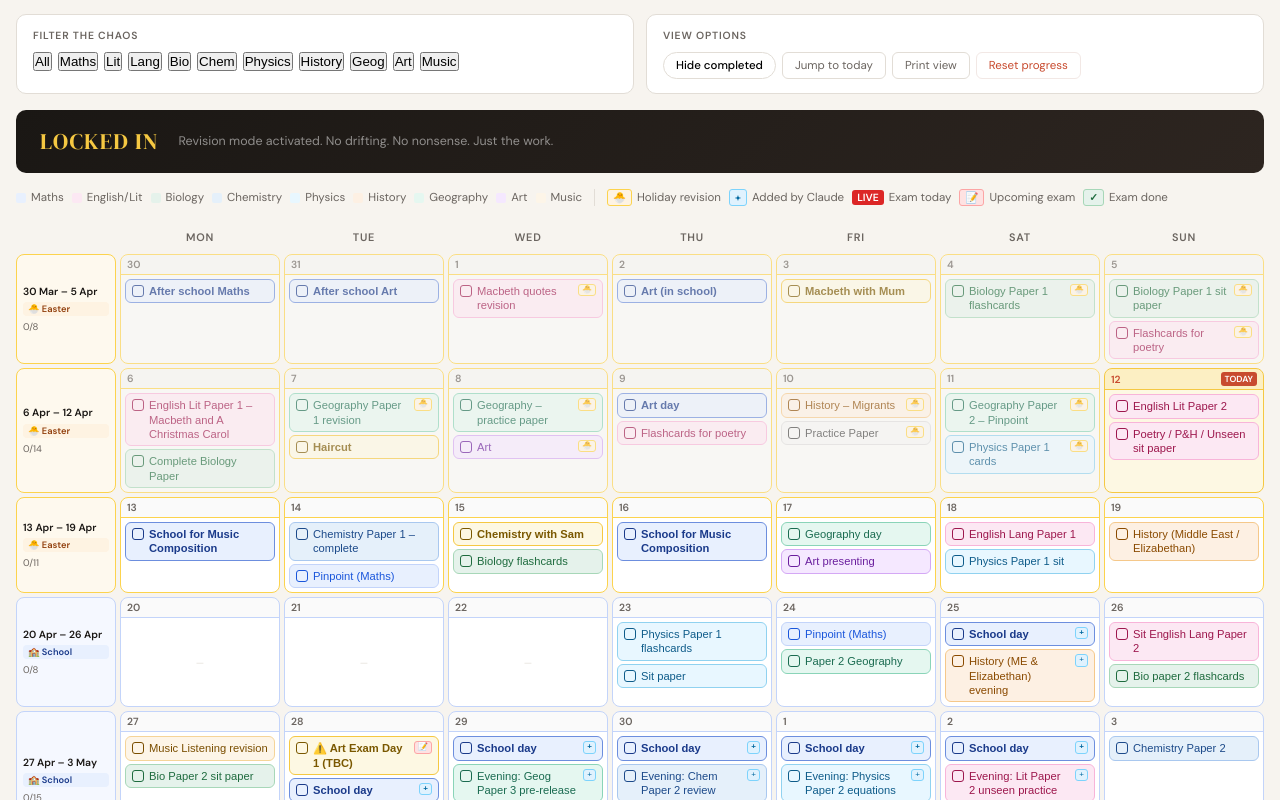
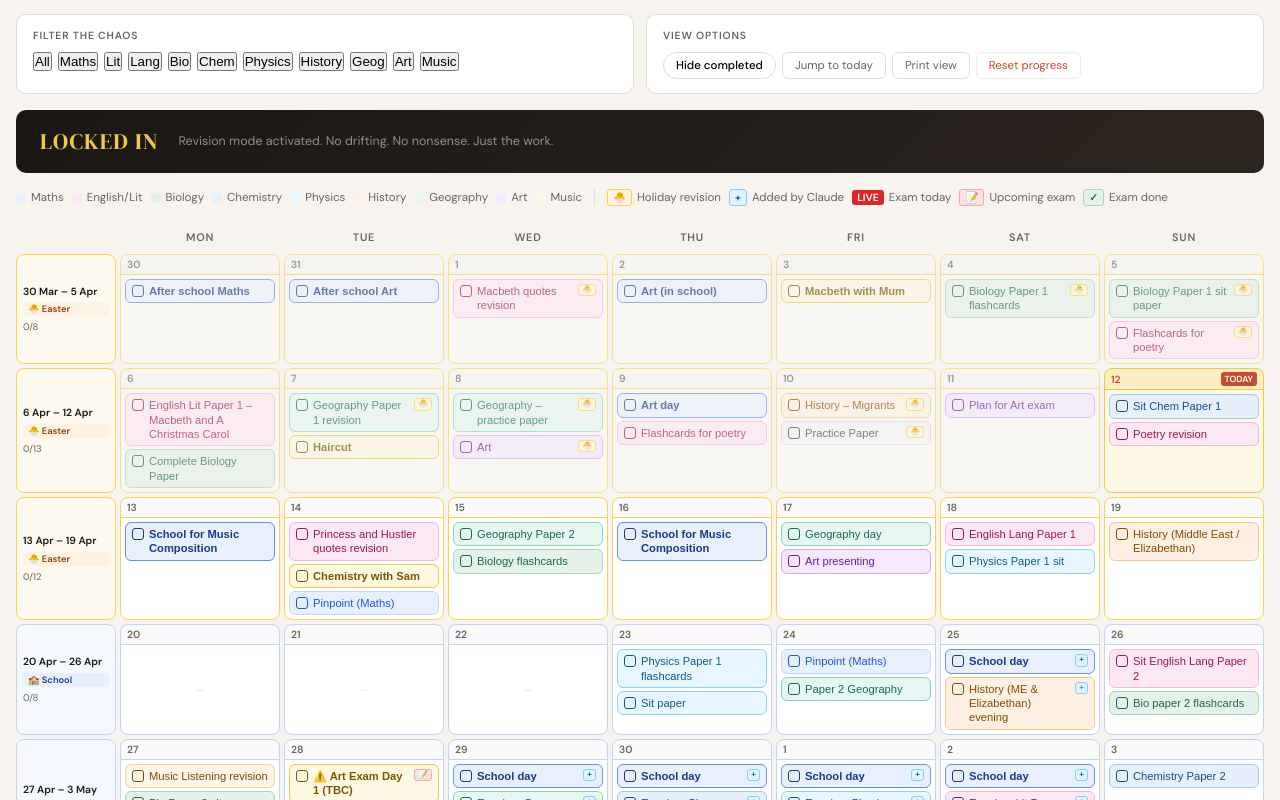
Before and after one commit to BlackLightDark/frankie-revision-v5, a plain HTML site: page index.html in a window 1280 px wide. Shown: the part 615-1415 px from the top of the page. Drawn offline with Linux system fonts and the light colour scheme.

Commit message:
Update index.html
tweak to timetable

```diff
--- a/index.html
+++ b/index.html
@@ -932,8 +932,8 @@ const weeks = [
       { day: "Wed", date: "8 Apr", tasks: [{"text": "Geography – practice paper", "subj": "geog", "src": "holiday"}, {"text": "Art", "subj": "art", "src": "holiday"}], period: "easter", inRange: true },
       { day: "Thu", date: "9 Apr", tasks: [{"text": "Art day", "subj": "art", "special": "school", "src": "original"}, {"text": "Flashcards for poetry", "subj": "lit", "src": "original"}], period: "easter", inRange: true },
       { day: "Fri", date: "10 Apr", tasks: [{"text": "History – Migrants", "subj": "history", "src": "holiday"}, {"text": "Practice Paper", "subj": "default", "src": "holiday"}], period: "easter", inRange: true },
-      { day: "Sat", date: "11 Apr", tasks: [{"text": "Geography Paper 2 – Pinpoint", "subj": "geog", "src": "holiday"}, {"text": "Physics Paper 1 cards", "subj": "physics", "src": "holiday"}], period: "easter", inRange: true },
-      { day: "Sun", date: "12 Apr", tasks: [{"text": "English Lit Paper 2", "subj": "lit", "src": "original"}, {"text": "Poetry / P&H / Unseen sit paper", "subj": "lit", "src": "original"}], period: "easter", inRange: true }
+      { day: "Sat", date: "11 Apr", tasks: [{"text": "Plan for Art exam", "subj": "art", "src": "original"}], period: "easter", inRange: true },
+      { day: "Sun", date: "12 Apr", tasks: [{"text": "Sit Chem Paper 1", "subj": "chem", "src": "original"}, {"text": "Poetry revision", "subj": "lit", "src": "original"}], period: "easter", inRange: true }
     ]
   },
   {
@@ -941,8 +941,8 @@ const weeks = [
     type: "easter",
     days: [
       { day: "Mon", date: "13 Apr", tasks: [{"text": "School for Music Composition", "subj": "music", "special": "school", "src": "original"}], period: "easter", inRange: true },
-      { day: "Tue", date: "14 Apr", tasks: [{"text": "Chemistry Paper 1 – complete", "subj": "chem", "src": "original"}, {"text": "Pinpoint (Maths)", "subj": "maths", "src": "original"}], period: "easter", inRange: true },
-      { day: "Wed", date: "15 Apr", tasks: [{"text": "Chemistry with Sam", "subj": "chem", "special": "special", "src": "original"}, {"text": "Biology flashcards", "subj": "bio", "src": "original"}], period: "easter", inRange: true },
+      { day: "Tue", date: "14 Apr", tasks: [{"text": "Princess and Hustler quotes revision", "subj": "lit", "src": "original"}, {"text": "Chemistry with Sam", "subj": "chem", "special": "special", "src": "original"}, {"text": "Pinpoint (Maths)", "subj": "maths", "src": "original"}], period: "easter", inRange: true },
+      { day: "Wed", date: "15 Apr", tasks: [{"text": "Geography Paper 2", "subj": "geog", "src": "original"}, {"text": "Biology flashcards", "subj": "bio", "src": "original"}], period: "easter", inRange: true },
       { day: "Thu", date: "16 Apr", tasks: [{"text": "School for Music Composition", "subj": "music", "special": "school", "src": "original"}], period: "easter", inRange: true },
       { day: "Fri", date: "17 Apr", tasks: [{"text": "Geography day", "subj": "geog", "src": "original"}, {"text": "Art presenting", "subj": "art", "src": "original"}], period: "easter", inRange: true },
       { day: "Sat", date: "18 Apr", tasks: [{"text": "English Lang Paper 1", "subj": "english", "src": "original"}, {"text": "Physics Paper 1 sit", "subj": "physics", "src": "original"}], period: "easter", inRange: true },
```
